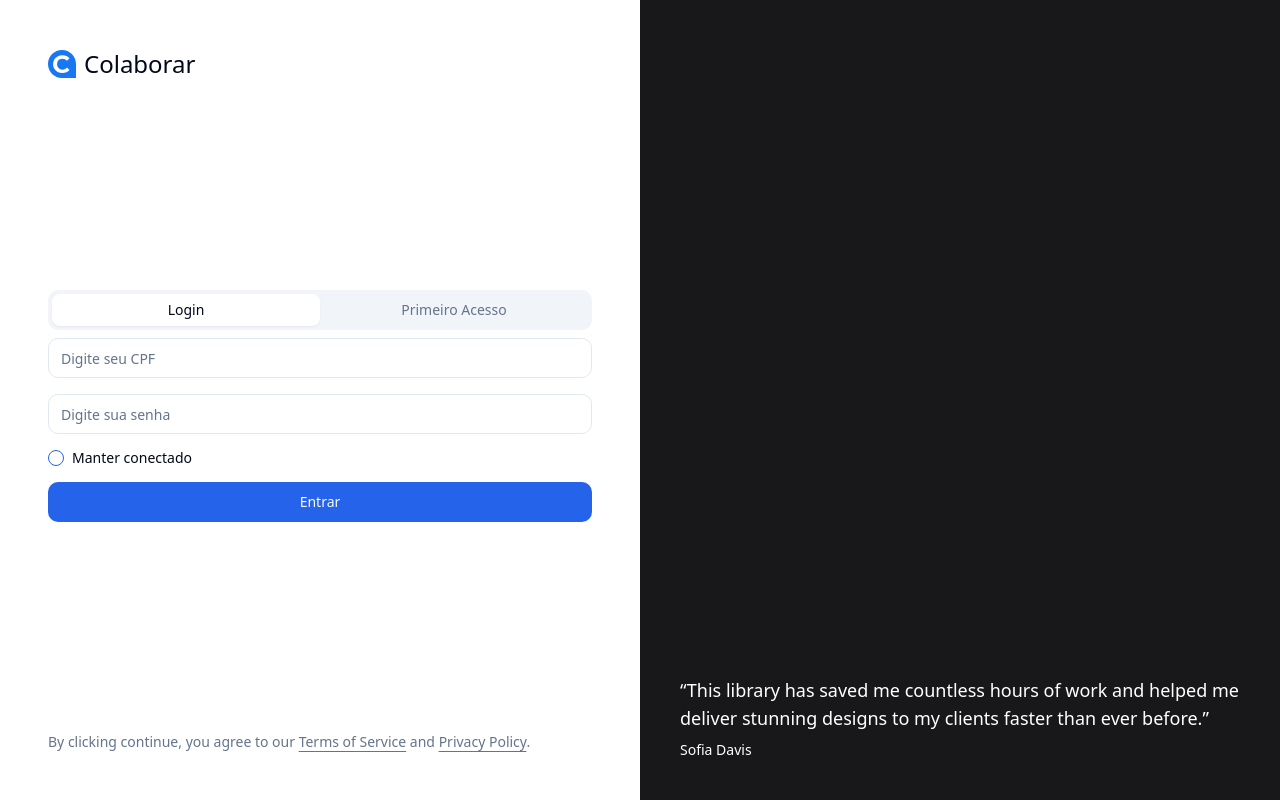
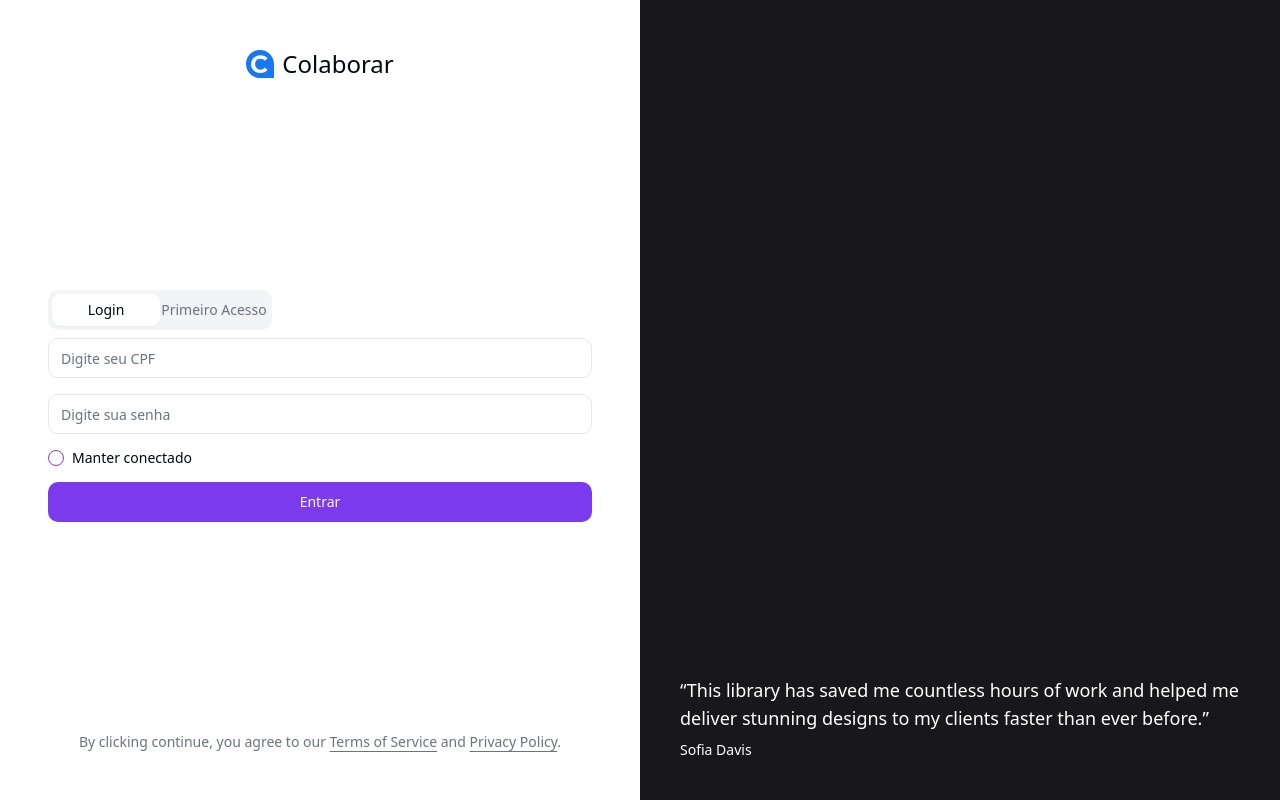
Before and after one commit to estudioadler/colaborar, a Next.js app: page /auth in a window 1280 px wide. Built offline with nearby package versions, Linux system fonts and the light colour scheme.

Commit message:
feat: sidebar component swap

```diff
--- a/src/app/auth/_components/auth-form.tsx
+++ b/src/app/auth/_components/auth-form.tsx
@@ -12,13 +12,13 @@
   return (
     <div className="container relative hidden h-screen flex-col items-center justify-center md:grid lg:max-w-none lg:grid-cols-2 lg:px-0">
       {/* Formulário */}
-      <div className="flex flex-col h-screen  justify-between p-12">
+      <div className="flex flex-col h-screen items-center justify-between p-12">
         <div className="flex items-center gap-2">
           <Image src="/logo.svg" alt="Logo" width={28} height={28} />
           <h1 className="text-2xl font-medium">Colaborar</h1>
         </div>
-        <Tabs defaultValue="login" className="w-full">
-          <TabsList className="grid w-full grid-cols-2">
+        <Tabs defaultValue="login" className="w-full max-w-3xl">
+          <TabsList className="grid w-full grid-cols-2 max-w-56">
             <TabsTrigger value="login">Login</TabsTrigger>
             <TabsTrigger value="first-access">Primeiro Acesso</TabsTrigger>
           </TabsList>
--- a/src/app/globals.css
+++ b/src/app/globals.css
@@ -5,24 +5,24 @@
 @layer base {
   :root {
     --background: 0 0% 100%;
-    --foreground: 222.2 84% 4.9%;
+    --foreground: 224 71.4% 4.1%;
     --card: 0 0% 100%;
-    --card-foreground: 222.2 84% 4.9%;
+    --card-foreground: 224 71.4% 4.1%;
     --popover: 0 0% 100%;
-    --popover-foreground: 222.2 84% 4.9%;
-    --primary: 221.2 83.2% 53.3%;
-    --primary-foreground: 210 40% 98%;
-    --secondary: 210 40% 96.1%;
-    --secondary-foreground: 222.2 47.4% 11.2%;
-    --muted: 210 40% 96.1%;
-    --muted-foreground: 215.4 16.3% 46.9%;
-    --accent: 210 40% 96.1%;
-    --accent-foreground: 222.2 47.4% 11.2%;
+    --popover-foreground: 224 71.4% 4.1%;
+    --primary: 262.1 83.3% 57.8%;
+    --primary-foreground: 210 20% 98%;
+    --secondary: 220 14.3% 95.9%;
+    --secondary-foreground: 220.9 39.3% 11%;
+    --muted: 220 14.3% 95.9%;
+    --muted-foreground: 220 8.9% 46.1%;
+    --accent: 220 14.3% 95.9%;
+    --accent-foreground: 220.9 39.3% 11%;
     --destructive: 0 84.2% 60.2%;
-    --destructive-foreground: 210 40% 98%;
-    --border: 214.3 31.8% 91.4%;
-    --input: 214.3 31.8% 91.4%;
-    --ring: 221.2 83.2% 53.3%;
+    --destructive-foreground: 210 20% 98%;
+    --border: 220 13% 91%;
+    --input: 220 13% 91%;
+    --ring: 262.1 83.3% 57.8%;
     --radius: 0.75rem;
     --chart-1: 12 76% 61%;
     --chart-2: 173 58% 39%;
@@ -40,25 +40,25 @@
   }
 
   .dark {
-    --background: 222.2 84% 4.9%;
-    --foreground: 210 40% 98%;
-    --card: 222.2 84% 4.9%;
-    --card-foreground: 210 40% 98%;
-    --popover: 222.2 84% 4.9%;
-    --popover-foreground: 210 40% 98%;
-    --primary: 217.2 91.2% 59.8%;
-    --primary-foreground: 222.2 47.4% 11.2%;
-    --secondary: 217.2 32.6% 17.5%;
-    --secondary-foreground: 210 40% 98%;
-    --muted: 217.2 32.6% 17.5%;
-    --muted-foreground: 215 20.2% 65.1%;
-    --accent: 217.2 32.6% 17.5%;
-    --accent-foreground: 210 40% 98%;
+    --background: 224 71.4% 4.1%;
+    --foreground: 210 20% 98%;
+    --card: 224 71.4% 4.1%;
+    --card-foreground: 210 20% 98%;
+    --popover: 224 71.4% 4.1%;
+    --popover-foreground: 210 20% 98%;
+    --primary: 263.4 70% 50.4%;
+    --primary-foreground: 210 20% 98%;
+    --secondary: 215 27.9% 16.9%;
+    --secondary-foreground: 210 20% 98%;
+    --muted: 215 27.9% 16.9%;
+    --muted-foreground: 217.9 10.6% 64.9%;
+    --accent: 215 27.9% 16.9%;
+    --accent-foreground: 210 20% 98%;
     --destructive: 0 62.8% 30.6%;
-    --destructive-foreground: 210 40% 98%;
-    --border: 217.2 32.6% 17.5%;
-    --input: 217.2 32.6% 17.5%;
-    --ring: 224.3 76.3% 48%;
+    --destructive-foreground: 210 20% 98%;
+    --border: 215 27.9% 16.9%;
+    --input: 215 27.9% 16.9%;
+    --ring: 263.4 70% 50.4%;
     --chart-1: 220 70% 50%;
     --chart-2: 160 60% 45%;
     --chart-3: 30 80% 55%;
--- a/src/components/CourseCard/CourseCard.tsx
+++ b/src/components/CourseCard/CourseCard.tsx
@@ -115,7 +115,7 @@
           ))}
         </SelectContent>
       </Select>
-      <div className="grid grid-cols-1 md:grid-cols-2 lg:grid-cols-4 gap-4">
+      <div className="grid grid-cols-1 md:grid-cols-2 lg:grid-cols-3 gap-4">
         {coursesData[selectedSemester].map((course, index) => (
           <Card key={index} className="flex flex-col justify-between">
             <div className="border-b w-full p-1.5 card-header rounded-t-lg" />
```
